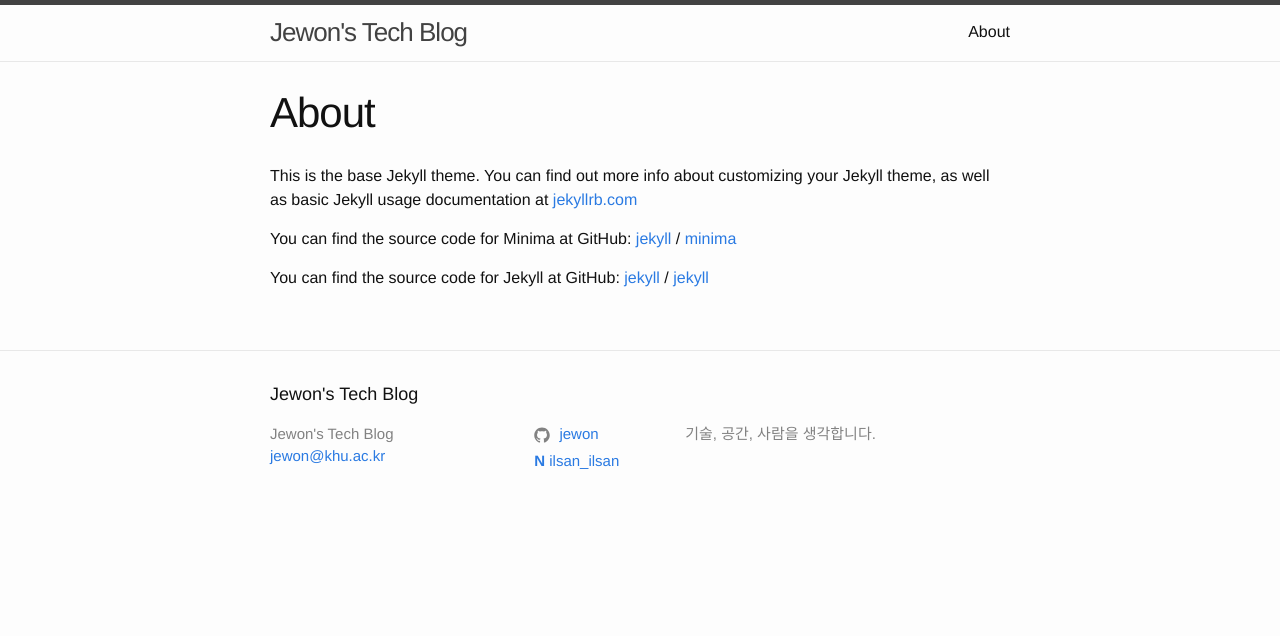
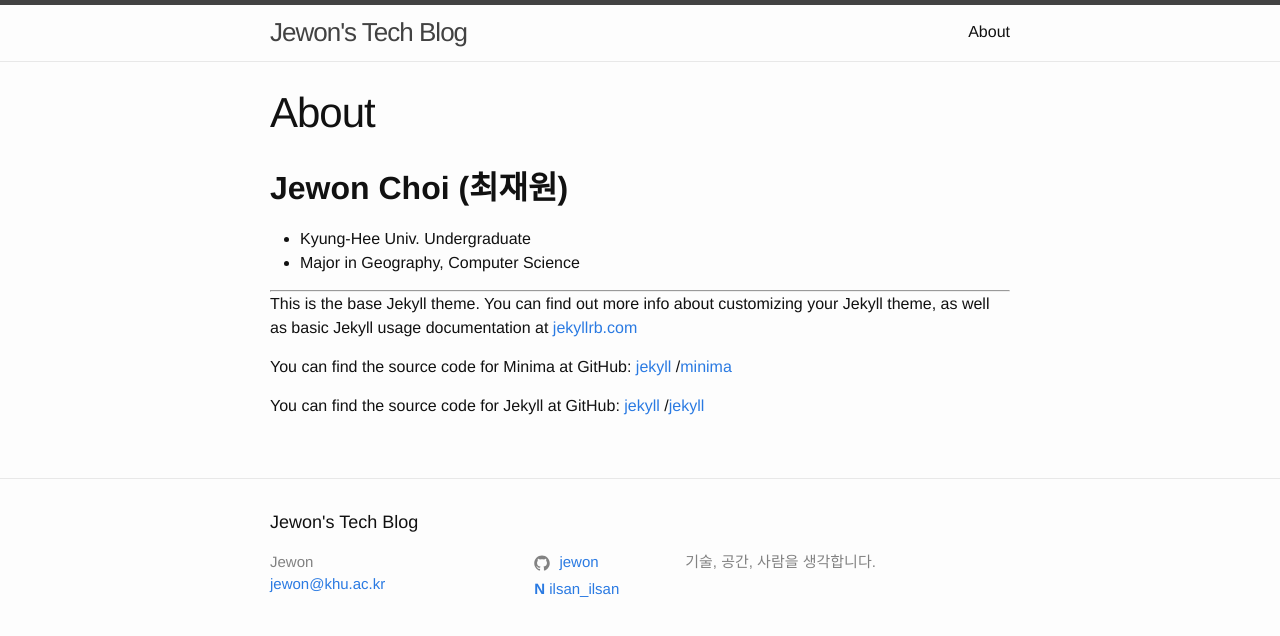
Before and after one commit to jewon/jewon.github.io, a Jekyll site: the page built from about.md, in a window 1280 px wide. Shown: the top 636 px of the page. Built offline with Jekyll 4.4.1, drawn with Linux system fonts in a browser that asks for light colours.

```diff
--- a/_config.yml
+++ b/_config.yml
@@ -15,6 +15,7 @@
 # in the templates via {{ site.myvariable }}.
 title: Jewon's Tech Blog
 email: jewon@khu.ac.kr
+author : Jewon
 description: >- # this means to ignore newlines until "baseurl:"
   기술, 공간, 사람을 생각합니다.
 baseurl: "" # the subpath of your site, e.g. /blog
--- a/about.md
+++ b/about.md
@@ -4,15 +4,22 @@ title: About
 permalink: /about/
 ---
 
+
+**Jewon Choi (최재원)**
+-------------------
+
+ - Kyung-Hee Univ. Undergraduate
+ - Major in Geography, Computer Science
+
+----------
+
+
 This is the base Jekyll theme. You can find out more info about customizing your Jekyll theme, as well as basic Jekyll usage documentation at [jekyllrb.com](https://jekyllrb.com/)
 
 You can find the source code for Minima at GitHub:
-[jekyll][jekyll-organization] /
-[minima](https://github.com/jekyll/minima)
+[jekyll][jekyll-organization] /[minima](https://github.com/jekyll/minima)
 
 You can find the source code for Jekyll at GitHub:
-[jekyll][jekyll-organization] /
-[jekyll](https://github.com/jekyll/jekyll)
-
+[jekyll][jekyll-organization] /[jekyll](https://github.com/jekyll/jekyll)
 
 [jekyll-organization]: https://github.com/jekyll
```
Also changed, not shown: _posts/2017-12-30-Hello-World!.md (added, +14 -0 lines).
